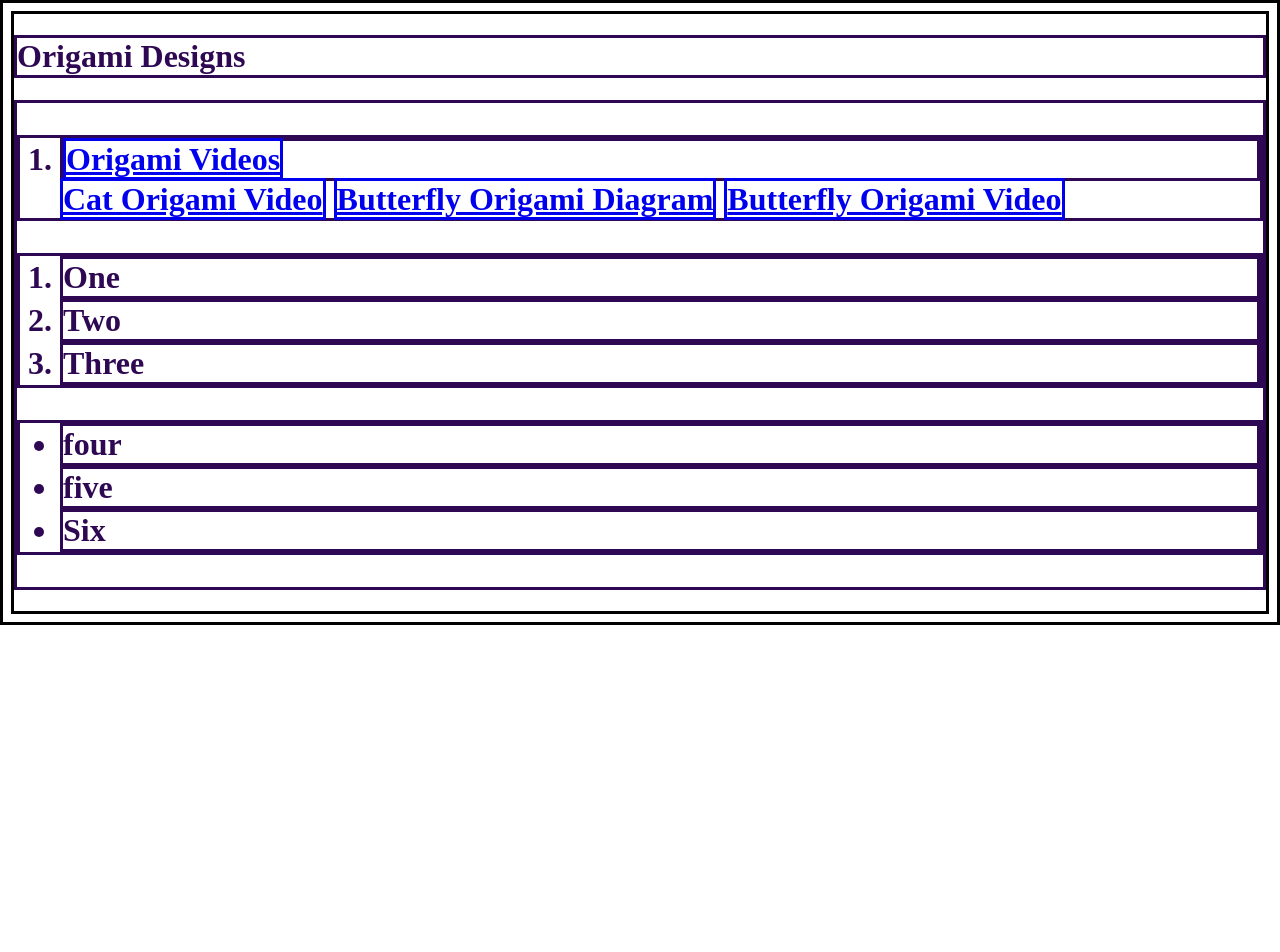
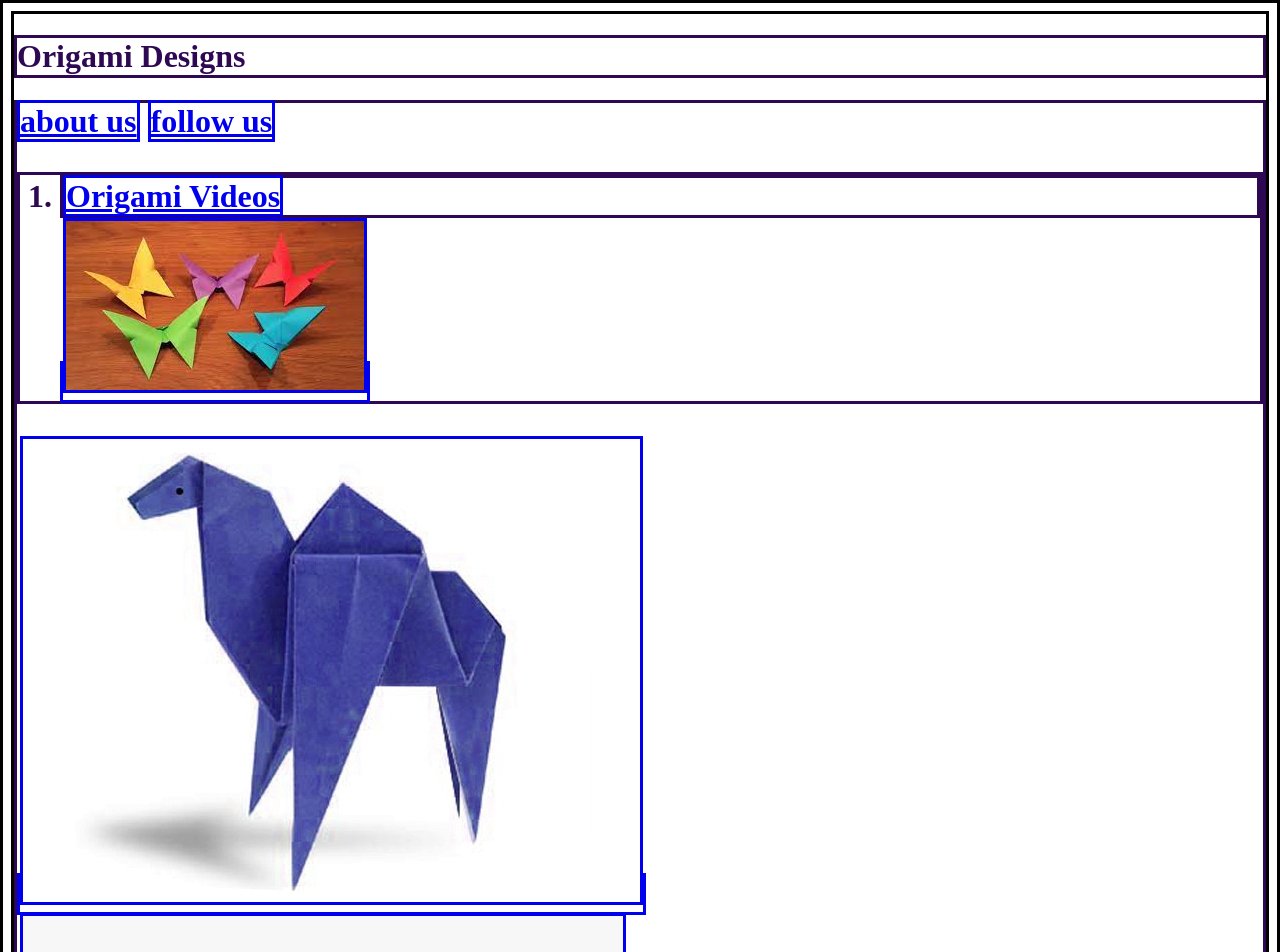
Before and after one commit to adithyavel/file-E-c49-Project-index.html, a plain HTML site: page index.html in a window 1280 px wide. Shown: the top 952 px of the page. Before the commit the page ends 800 px from the top, so only its background shows below. Drawn offline with Linux system fonts and the light colour scheme.

Commit message:
Add files via upload

```diff
--- a/index.html
+++ b/index.html
@@ -14,17 +14,27 @@
     <body>
          <h1>Origami Designs<h1>
 
+            <a href="index.html">about us</a>
+            <a href="index.html">follow us</a>
+
             <ol>
                 <li> <a href="file:///E:/c49-Project/index.html">Origami Videos</a> </li>
 
-                    <a href="https://www.youtube.com/watch?v=srE2qmjTOOc&t=134s">Cat Origami Video</a>
 
-                    <a href="https://origami.me/butterfly/">Butterfly Origami Diagram</a>
+                    <a href="https://www.youtube.com/watch?v=cZdO2e8K29o" target = "_blank">
 
-                    <a href="https://www.youtube.com/watch?v=cZdO2e8K29o"> Butterfly Origami Video</a>
+                    <img src = "butterfly image.jpg"></a>
 
-            </ol>
 
+           </ol>
+           <a href="https://www.youtube.com/watch?v=HQBFbDxlEcg"  target = "_blank">
+
+            <img src = "origami-camel.jpg"></a>
+
+            <a href="https://www.youtube.com/watch?v=27UVu2QIhoo"  target = "_blank">
+
+            <img src = "cat origami.jpg"></a>
+   <p>hi</p>
     <ol>
         <li>One </li>
         <li>Two </li>
```
Also changed, not shown: cat origami.jpg (added), origami-camel.jpg (added).
